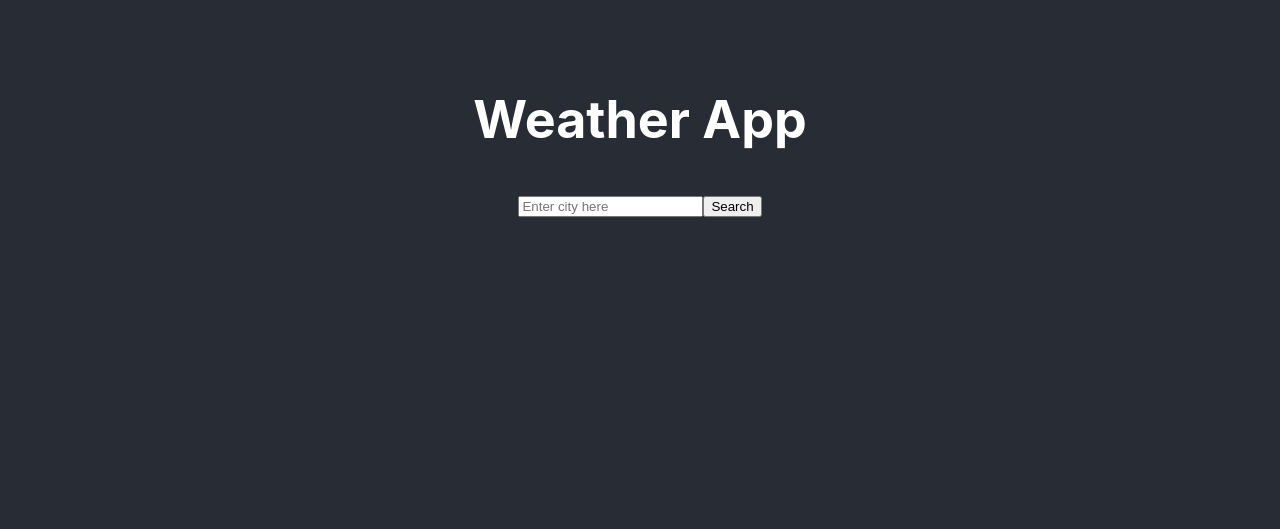
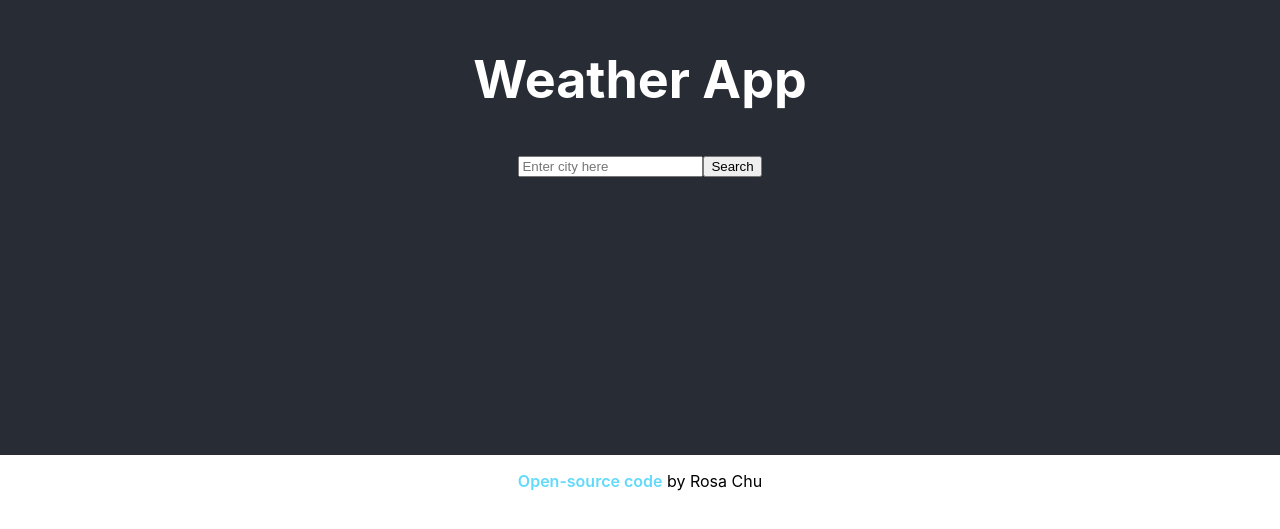
Before and after one commit to rochu36/weather-react, a React (Create React App) app: page / in a window 1280 px wide. Shown: the part 265-794 px from the top of the page. Built offline with nearby package versions, Linux system fonts and the light colour scheme.

Commit message:
Added link to GitHub repository

```diff
--- a/src/App.css
+++ b/src/App.css
@@ -1,5 +1,10 @@
 .App {
   text-align: center;
+}
+
+.App ul {
+  list-style: none;
+  padding: 0;
 }
 
 .App-logo {
@@ -15,7 +20,7 @@
 
 .App-header {
   background-color: #282c34;
-  min-height: 100vh;
+  min-height: 90vh;
   display: flex;
   flex-direction: column;
   align-items: center;
@@ -26,6 +31,8 @@
 
 .App-link {
   color: #61dafb;
+  font-weight: 600;
+  text-decoration: none;
 }
 
 @keyframes App-logo-spin {
--- a/src/App.js
+++ b/src/App.js
@@ -10,6 +10,17 @@ function App() {
         <h1>Weather App</h1>
         <Search />
       </header>
+      <p>
+        <a
+          href="https://github.com/rochu36/weather-react"
+          target="_blank"
+          rel="noreferrer"
+          className="App-link"
+        >
+          Open-source code
+        </a>{" "}
+        by Rosa Chu
+      </p>
     </div>
   );
 }
```
